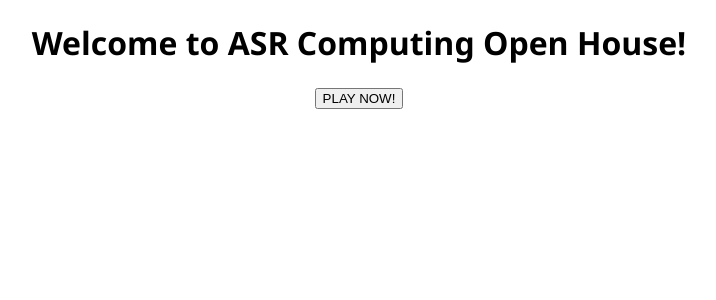
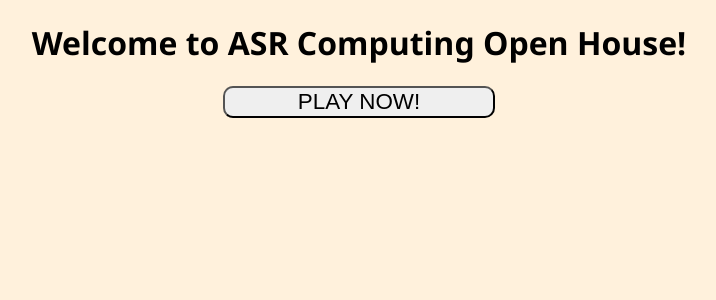
Before and after one commit to Xynterex/ASR-Computing-Open-House, a Flask app: page / in a window 1280 px wide. Shown: the top 300 px of the page, without its empty margins (281-997 px from the left). Run offline with Flask 3, Linux system fonts and the light colour scheme.

Commit message:
Update style.css

```diff
--- a/static/style.css
+++ b/static/style.css
@@ -1,6 +1,7 @@
 body {
     font-family: "Segoe UI";
     text-align: center;
+	background-color: #FFF1DC;
 }
 
 table {
@@ -27,6 +28,14 @@ img {
 	height: 50px;
 }
 
+input {
+	border-style: round;
+	border-color: black;
+	border-radius: 10px;
+	font-size: calc(0.5vw + 2vh);
+	width: calc(15vw + 10vh);
+}
+
 select {
   background-color: teal;
   color: orange;
```
